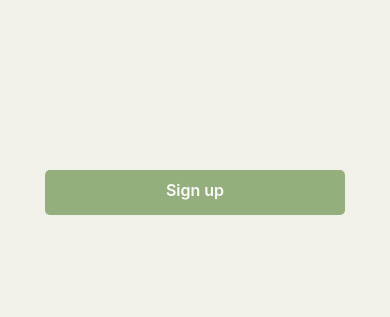
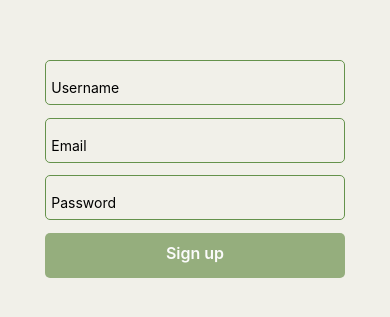
Before and after one commit to myplants-lacapsule/myplants-frontend, a React Native app: screen /SignUp in a window 390 px wide. Shown: the part 253-570 px from the top of the page. Built offline with nearby package versions, Linux system fonts and the light colour scheme.

Commit message:
updated sign up screen

```diff
--- a/App.js
+++ b/App.js
@@ -39,8 +39,8 @@ const TabNavigator = () => {
           return <FontAwesome name={iconName} size={25} color={color} />;
         },
 
-        tabBarActiveTintColor: "black",
-        tabBarInactiveTintColor: "red",
+        tabBarActiveTintColor: "red",
+        tabBarInactiveTintColor: "black",
         headerShown: false,
       })}
     >
--- a/components/RegisterInput.js
+++ b/components/RegisterInput.js
@@ -5,8 +5,8 @@ export default function RegisterInput({ placeholder, onChangeText, value, style,
     <View>
       <TextInput
         placeholder={placeholder}
+				value={value}
         onChangeText={onChangeText}
-        value={value}
         style={[styles.input, style]}
 				secureTextEntry={secureTextEntry}
       />
@@ -20,6 +20,7 @@ const styles = StyleSheet.create({
 		width: '96%',
 		margin: '2%',
 		paddingTop: 10,
+		paddingLeft: 5,
     borderWidth: 1,
 		borderRadius: 5,
 		borderColor: '#65924B',
--- a/screens/MapScreen.js
+++ b/screens/MapScreen.js
@@ -15,7 +15,7 @@ export default function MapScreen() {
 const styles = StyleSheet.create({
 	container: {
 		flex: 1,
-		backgroundColor: 'purple',
+		backgroundColor: 'lightyellow',
 		alignItems: 'center',
 		justifyContent: 'center',
 	},
--- a/screens/SearchScreen.js
+++ b/screens/SearchScreen.js
@@ -38,7 +38,7 @@ export default function SearchScreen() {
 const styles = StyleSheet.create({
 	container: {
 		flex: 1,
-		backgroundColor: 'orange',
+		backgroundColor: 'lightblue',
 		alignItems: 'center',
 		justifyContent: 'center',
 	},
--- a/screens/SignInScreen.js
+++ b/screens/SignInScreen.js
@@ -3,8 +3,8 @@ import { useState } from "react";
 import { useDispatch } from "react-redux";
 import { useNavigation } from "@react-navigation/native";
 import { login } from "../reducers/user";
+import RegisterInput from "../components/RegisterInput.js";
 import RegisterButton from "../components/RegisterButton.js";
-import RegisterInput from "../components/RegisterInput.js";
 
 export default function SignInScreen() {
   const dispatch = useDispatch();
@@ -44,7 +44,6 @@ export default function SignInScreen() {
           autoComplete="email"
           value={signInEmail}
           onChangeText={setSignInEmail}
-					returnKeyType="next"
         />
         <RegisterInput
           placeholder="Password"
@@ -53,7 +52,6 @@ export default function SignInScreen() {
           autoComplete="password"
           value={signInPassword}
           onChangeText={setSignInPassword}
-					returnKeyType="done"
         />
         <RegisterButton title="Sign in" onPress={handleConnection} />
       </View>
--- a/screens/SignUpScreen.js
+++ b/screens/SignUpScreen.js
@@ -1,20 +1,70 @@
 import { KeyboardAvoidingView, Platform, StyleSheet, View } from "react-native";
+import { useState } from "react";
+import { useDispatch } from "react-redux";
 import { useNavigation } from "@react-navigation/native";
+import { login } from "../reducers/user";
+import RegisterInput from "../components/RegisterInput.js";
 import RegisterButton from "../components/RegisterButton.js";
 
 export default function SignUpScreen() {
+  const dispatch = useDispatch();
   const navigation = useNavigation();
+
+  const [signUpUsername, setSignUpUsername] = useState("");
+  const [signUpEmail, setSignUpEmail] = useState("");
+  const [signUpPassword, setSignUpPassword] = useState("");
+
+  const handleRegister = () => {
+    fetch("http://192.168.100.50:3000/users/signup", {
+      method: "POST",
+      headers: { "Content-Type": "application/json" },
+      body: JSON.stringify({
+        username: signUpUsername,
+				email: signUpEmail,
+        password: signUpPassword,
+      }),
+    })
+      .then((response) => response.json())
+      .then((data) => {
+        if (data.result) {
+          dispatch(login({ username: signUpUsername, token: data.token }));
+          setSignUpUsername("");
+					setSignUpEmail("");
+          setSignUpPassword("");
+					navigation.navigate("TabNavigator");
+        }
+      });
+  };
 
   return (
     <KeyboardAvoidingView
       style={styles.container}
       behavior={Platform.OS === "ios" ? "padding" : "height"}
     >
-      <View style={styles.buttonContainer}>
-        <RegisterButton
-          title="Sign up"
-          onPress={() => navigation.navigate("TabNavigator")}
+      <View style={styles.registerContainer}>
+        <RegisterInput
+          placeholder="Username"
+          value={signUpUsername}
+          onChangeText={setSignUpUsername}
         />
+        <RegisterInput
+          placeholder="Email"
+          autoCapitalize="none"
+          keyboardType="email-address"
+          textContentType="emailAddress"
+          autoComplete="email"
+          value={signUpEmail}
+          onChangeText={setSignUpEmail}
+        />
+        <RegisterInput
+          placeholder="Password"
+          textContentType="password"
+          autoComplete="password"
+          value={signUpPassword}
+          onChangeText={setSignUpPassword}
+					secureTextEntry={true}
+        />
+        <RegisterButton title="Sign up" onPress={handleRegister} />
       </View>
     </KeyboardAvoidingView>
   );
@@ -27,11 +77,7 @@ const styles = StyleSheet.create({
     alignItems: "center",
     justifyContent: "center",
   },
-  buttonContainer: {
-    height: "10px",
+  registerContainer: {
     width: "80%",
   },
-  button: {
-    backgroundColor: "lightblue",
-  },
 });
```
